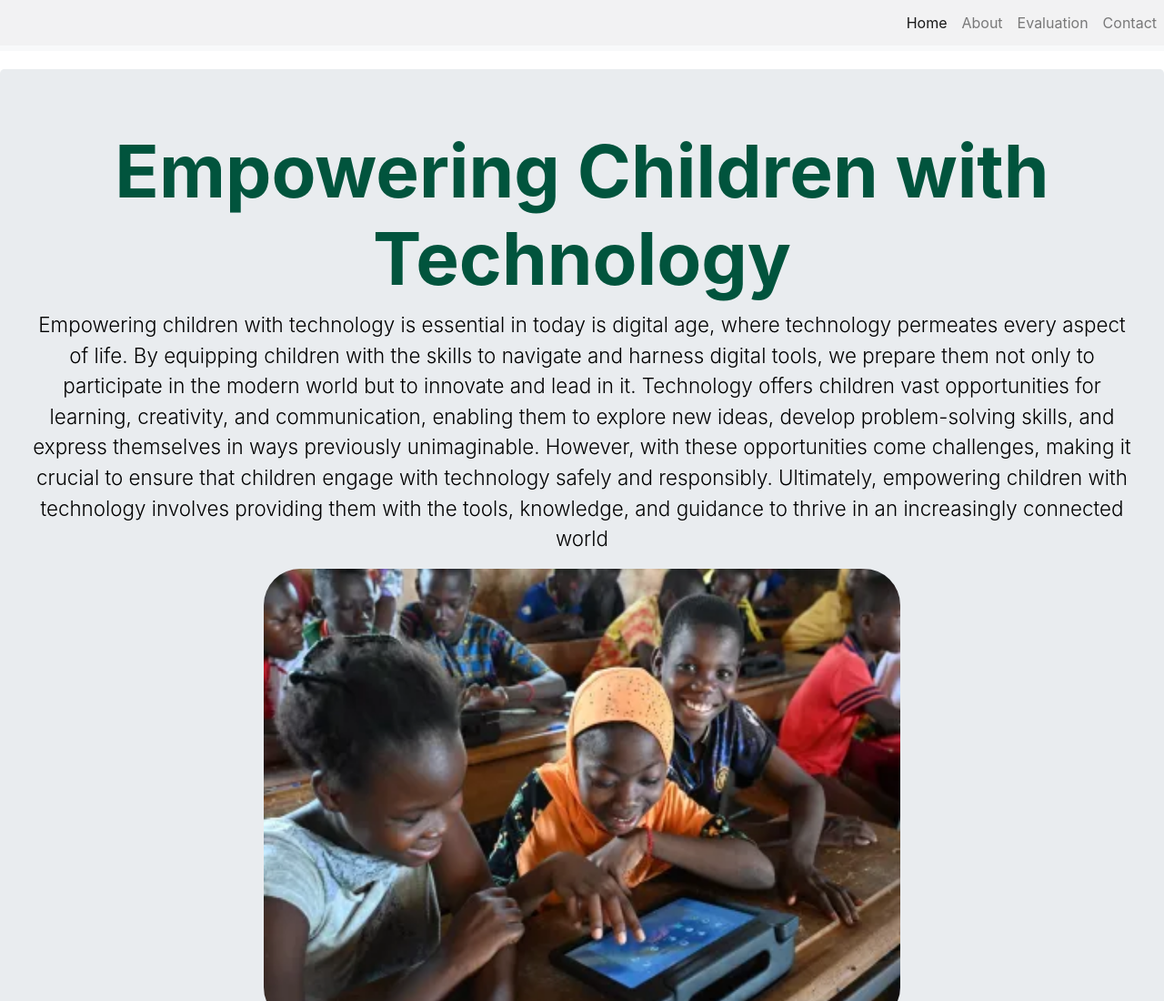
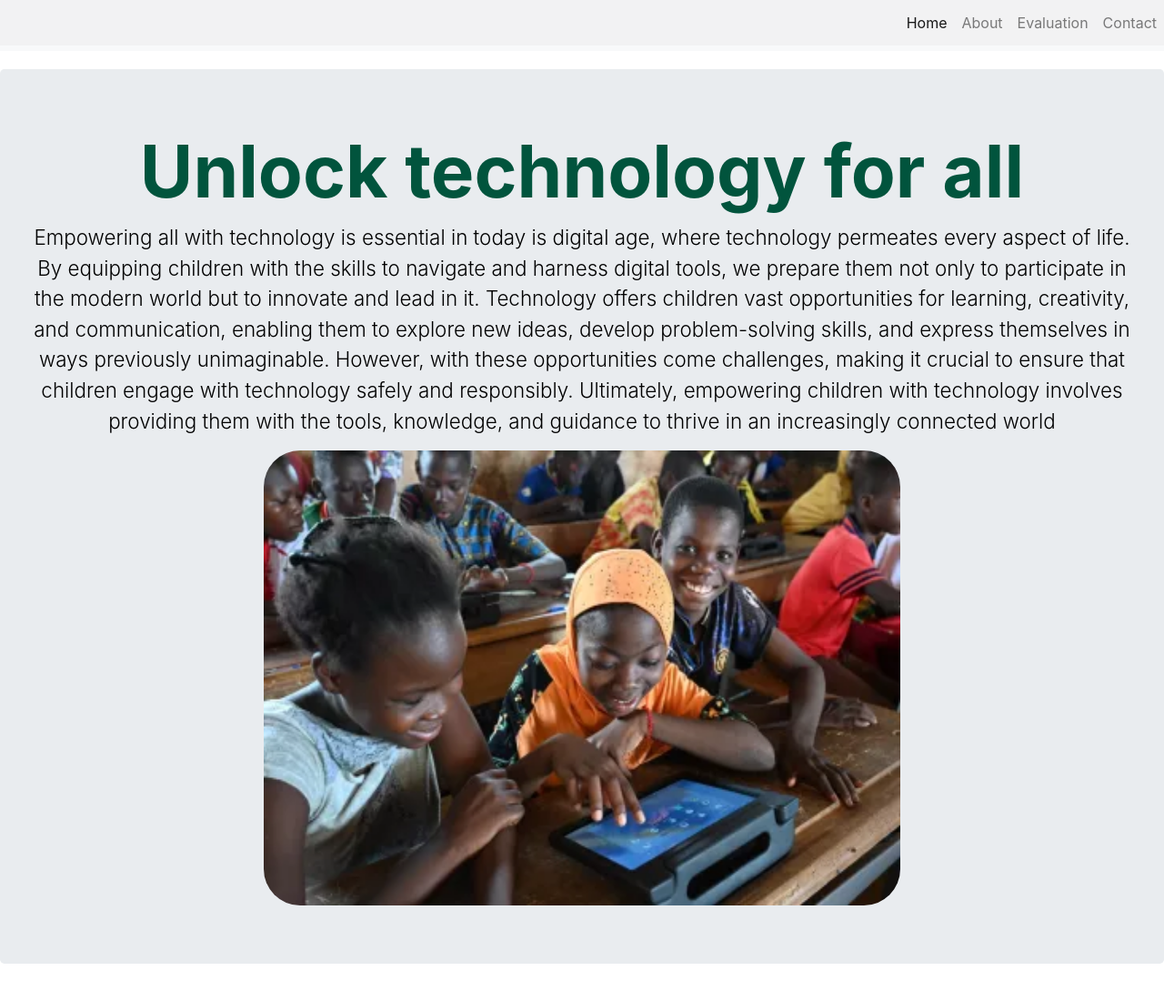
Before and after one commit to Igiraneza1/techbridge, a plain HTML site: page index.html in a window 1280 px wide. Shown: the top 1100 px of the page at 91% size. Drawn offline with nearby package versions, Linux system fonts and the light colour scheme.

Commit message:
Update index.html

```diff
--- a/index.html
+++ b/index.html
@@ -3,7 +3,7 @@
 <head>
     <meta charset="UTF-8">
     <meta name="viewport" content="width=device-width, initial-scale=1.0">
-    <title>Children's Technology Training Program</title>
+    <title>TechBridge</title>
     <!-- Bootstrap CSS -->
     <link rel="stylesheet" href="page.css">
     <link href="https://stackpath.bootstrapcdn.com/bootstrap/4.5.2/css/bootstrap.min.css" rel="stylesheet">
@@ -39,8 +39,8 @@
 
     <!-- Hero Section -->
     <div class="jumbotron text-center">
-        <h1 class="display-4">Empowering Children with Technology</h1>
-        <p class="lead">Empowering children with technology is essential in today is digital age, where technology permeates every aspect of life.
+        <h1 class="display-4">Unlock technology for all</h1>
+        <p class="lead">Empowering all with technology is essential in today is digital age, where technology permeates every aspect of life.
             By equipping children with the skills to navigate and harness digital tools, we prepare them not only to participate in the modern
             world but to innovate and lead in it. Technology offers children vast opportunities for learning, creativity, and communication,
             enabling them to explore new ideas, develop problem-solving skills, and express themselves in ways previously unimaginable. However,
```
